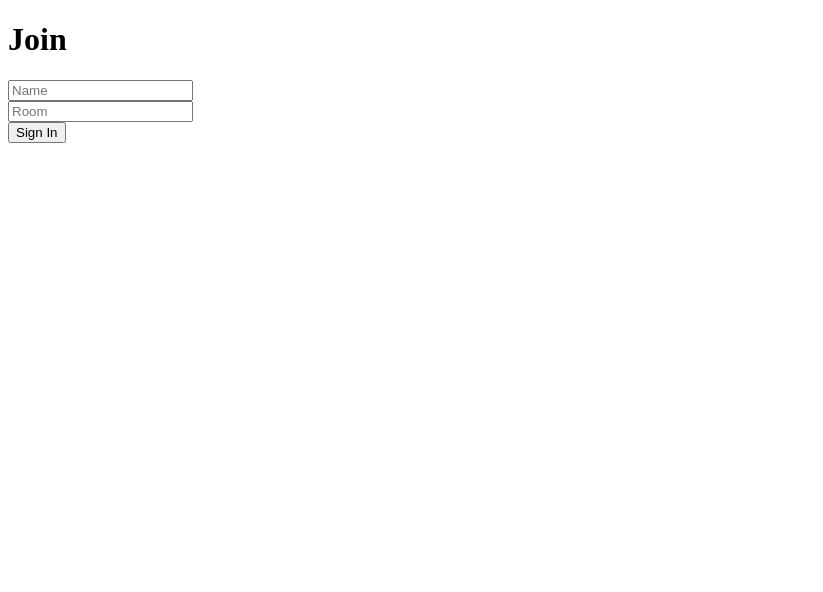
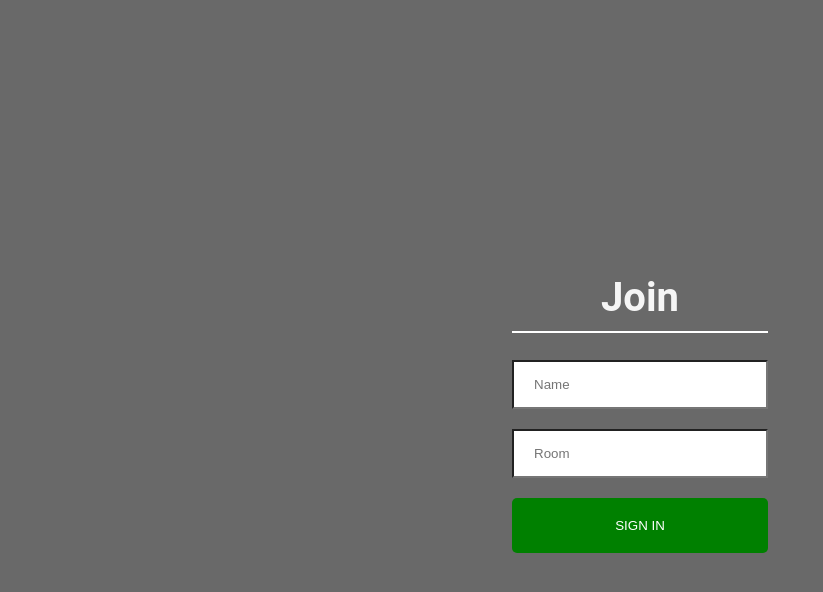
Before and after one commit to GunjanKadu/Real-Time-Chat-Application, a React (Create React App) app in the folder frontend/: page / in a window 1280 px wide. Shown: the top 592 px of the page, without its empty margins (0-823 px from the left). Built offline with nearby package versions, Linux system fonts and the light colour scheme.

Commit message:
Design Join Component

```diff
--- a/frontend/src/components/Join/join.css
+++ b/frontend/src/components/Join/join.css
@@ -0,0 +1,74 @@
+html,
+body {
+  font-family: 'Roboto', sans-serif;
+  padding: 0;
+  margin: 0;
+}
+
+#root {
+  height: 100vh;
+}
+
+* {
+  box-sizing: border-box;
+}
+
+.joinOuterContainer {
+  display: flex;
+  justify-content: center;
+  text-align: center;
+  height: 100vh;
+  align-items: center;
+  background-color: dimgray;
+}
+
+.joinInnerContainer {
+  width: 20%;
+}
+
+.joinInput {
+  border-radius: 0;
+  padding: 15px 20px;
+  width: 100%;
+}
+
+.heading {
+  color: whitesmoke;
+  font-size: 2.5em;
+  padding-bottom: 10px;
+  border-bottom: 2px solid white;
+}
+
+.button {
+  color: #fff !important;
+  text-transform: uppercase;
+  text-decoration: none;
+  background: green;
+  padding: 20px;
+  border-radius: 5px;
+  display: inline-block;
+  border: none;
+  width: 100%;
+}
+
+.button:hover {
+  background-color: rgb(8, 129, 82);
+}
+
+.mt-20 {
+  margin-top: 20px;
+}
+
+@media (min-width: 320px) and (max-width: 480px) {
+  .joinOuterContainer {
+    height: 100%;
+  }
+
+  .joinInnerContainer {
+    width: 90%;
+  }
+}
+
+button:focus {
+  outline: 0;
+}
```
